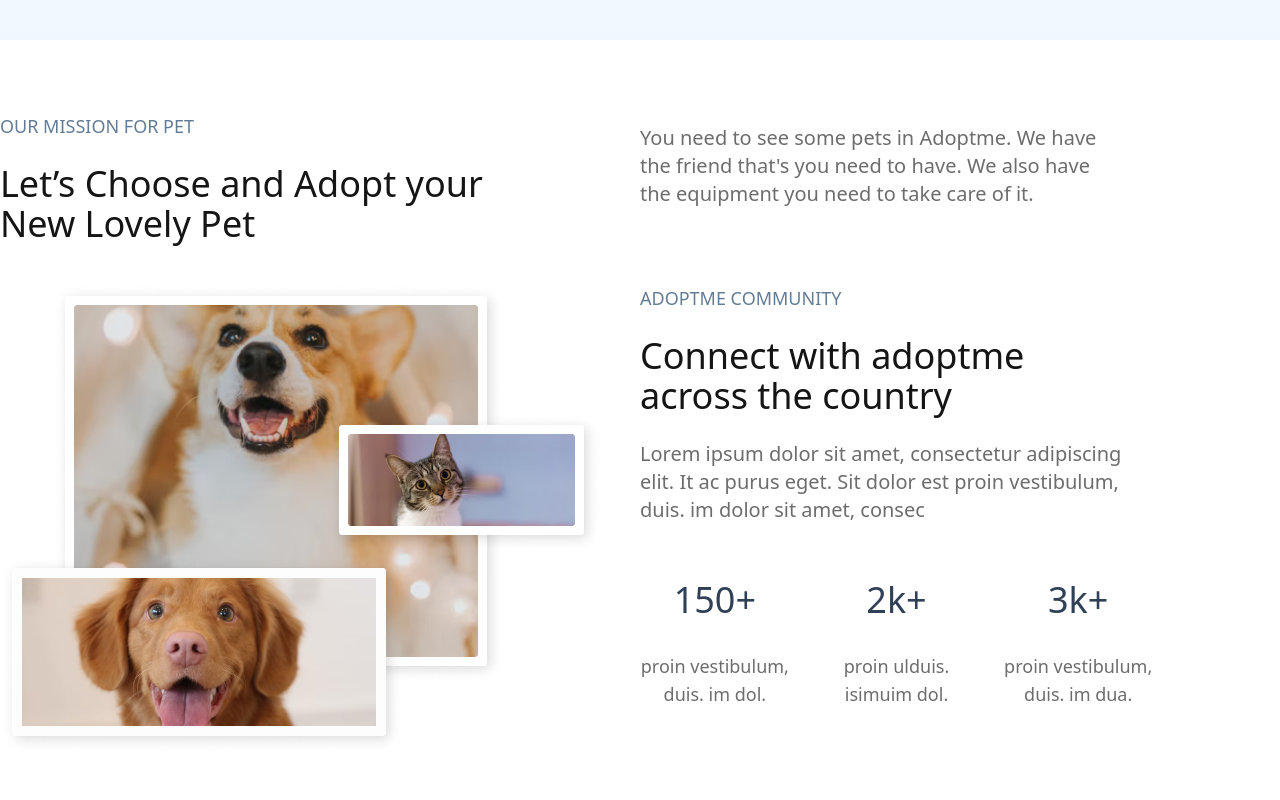
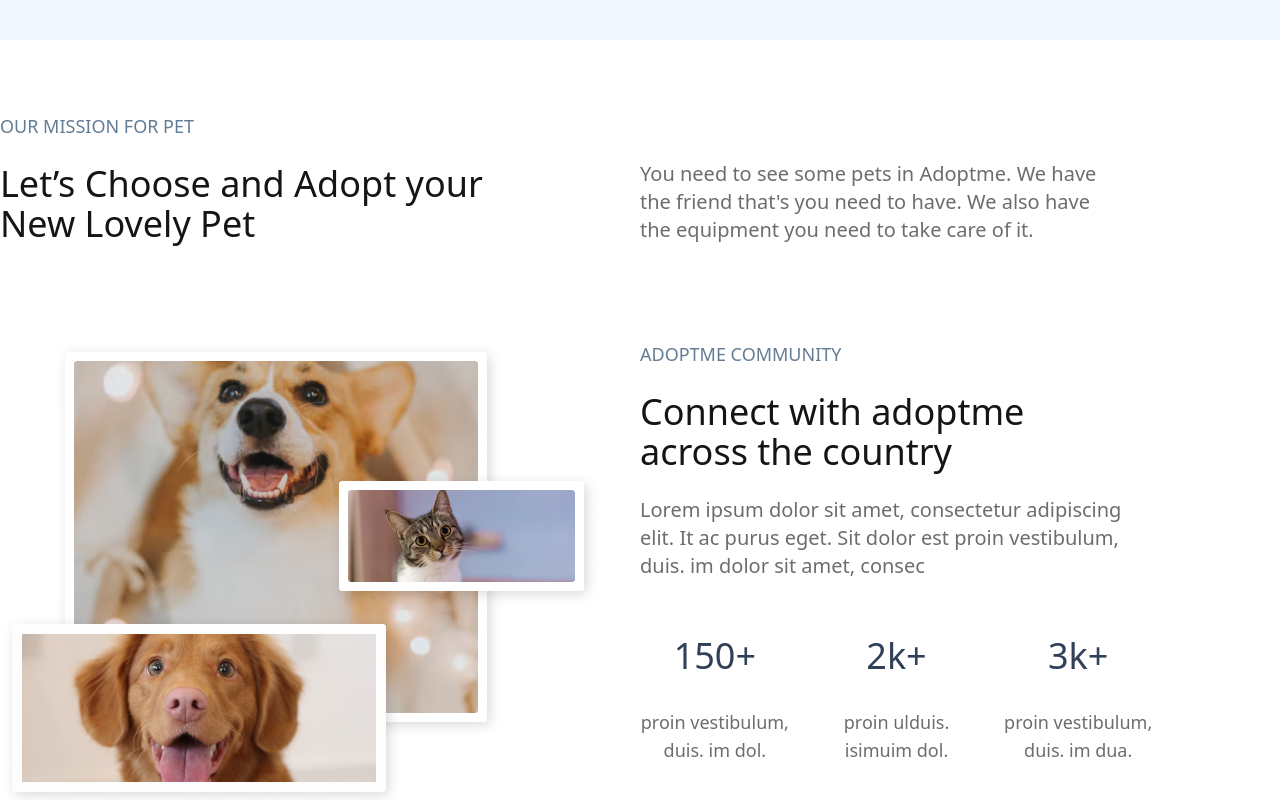
Before and after one commit to anwsaif/adoptme-landing-page, a React (Vite) app: page / in a window 1280 px wide. Shown: the part 760-1560 px from the top of the page. Built offline with nearby package versions, Linux system fonts and the light colour scheme.

Commit message:
style(Community): fix spacing

```diff
--- a/src/sections/Community.jsx
+++ b/src/sections/Community.jsx
@@ -15,7 +15,7 @@ function Community() {
   return (
     <section id="community">
       <div className="container mx-auto flex flex-col gap-y-11 px-3 py-9 lg:gap-y-20 lg:px-4 xl:px-0 lg:py-[4.5rem]">
-        <div className="grid grid-cols-1 space-y-10 lg:grid-cols-2">
+        <div className="grid grid-cols-1 space-y-10 lg:grid-cols-2 lg:space-y-24">
           <MainText
             title={"our mission for pet"}
             slogan={"Let’s Choose and Adopt your New Lovely Pet"}
@@ -23,6 +23,7 @@ function Community() {
           <MainText
             description={`You need to see some pets in Adoptme. We have the friend that's you need to have. We also have the equipment you need to take care of it.`}
             className={"!mt-3 lg:mt-6"}
+            descClass="mt-auto"
           />
           <img src="/src/assets/community.png" alt="Community" />
           <div className="flex flex-col gap-y-7 lg:gap-y-14">
```
